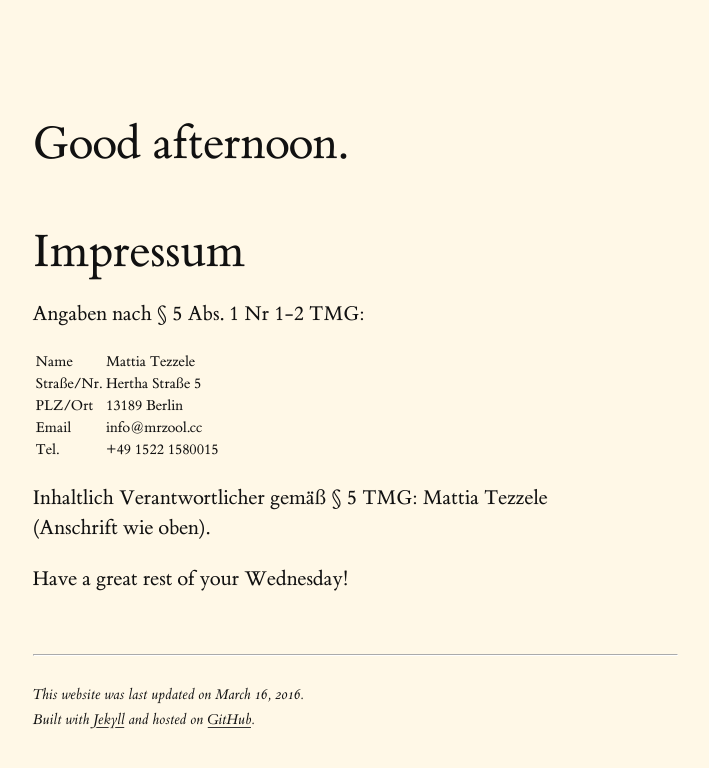
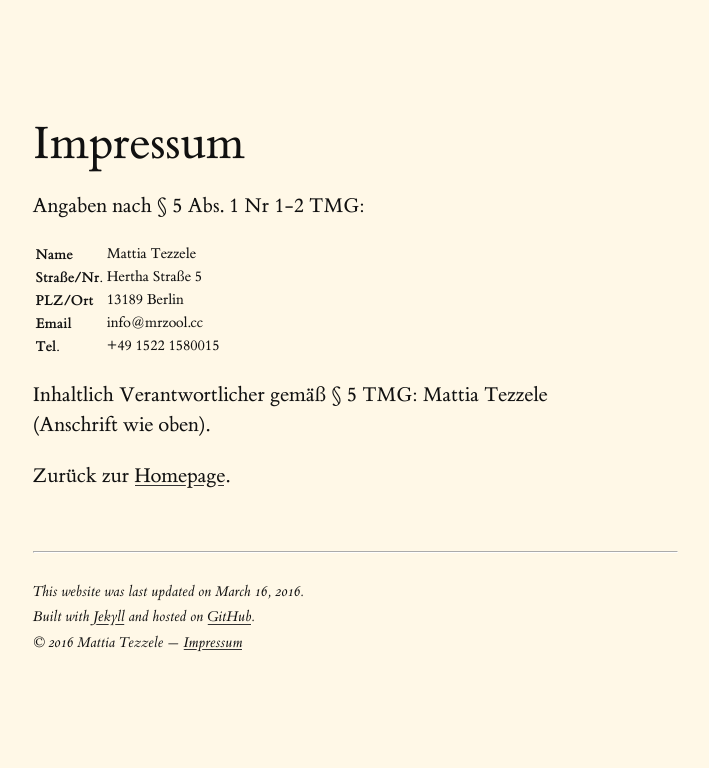
Before and after one commit to mrzool/mrzool.github.io, a Jekyll site: the page built from impressum/index.md, in a window 1280 px wide. Shown: the top 768 px of the page, without its empty margins (285-994 px from the left). Built offline with Jekyll 4.4.1, drawn with Linux system fonts in a browser that asks for light colours.

Commit message:
Add copyright note and impressum link to footer

```diff
--- a/_includes/_footer.html
+++ b/_includes/_footer.html
@@ -1,5 +1,6 @@
 <footer class="px2 py2 mt2">
   {% comment %} {% include _nav.html %} {% endcomment %}
   <small class="block h5 mb1"> <i>This website was last updated on {{ 'now' | date: "%B %-d, %Y" }}.</i> </small>
-  <small class="block h5 mb3"><i>Built with <a href="http://jekyllrb.com/">Jekyll</a> and hosted on <a href="http://github.com">GitHub</a>.
+  <small class="block h5 mb1"><i>Built with <a href="http://jekyllrb.com/">Jekyll</a> and hosted on <a href="http://github.com">GitHub</a>.</small>
+  <small class="block h5 mb1"><i>&copy; {{ 'now' | date: "%Y" }} Mattia Tezzele &mdash; <a href="impressum">Impressum</a></i> </small>
 </footer>
--- a/_layouts/default.html
+++ b/_layouts/default.html
@@ -3,9 +3,13 @@
   {% include _head.html %}
   <body class="container">
     <main class="pt4 px2 mb4">
-      {% include _greeting.html %}
+      {% if page.title == "Home" %}
+        {% include _greeting.html %}
+      {% endif %}
       {{ content }}
-      {% include _bye.html %}
+      {% if page.title == "Home" %}
+        {% include _bye.html %}
+      {% endif %}
     </main>
     <hr class="ml2 mr2" style="border-color: white">
     {% include _footer.html %}
--- a/impressum/index.md
+++ b/impressum/index.md
@@ -1,17 +1,18 @@
 ---
 layout: default
 title: Impressum
-weight: 10
 ---
 
 # {{page.title}}
 
 Angaben nach § 5 Abs. 1 Nr 1-2 TMG:
 
-| Name          | Mattia Tezzele    |
-| Straße/Nr.    | Hertha Straße 5   |
-| PLZ/Ort       | 13189 Berlin      |
-| Email         | {{site.email}}    |
-| Tel.          | +49 1522 1580015  |
+| **Name**          | Mattia Tezzele    |
+| **Straße/Nr.**    | Hertha Straße 5   |
+| **PLZ/Ort**       | 13189 Berlin      |
+| **Email**         | {{site.email}}    |
+| **Tel.**          | +49 1522 1580015  |
 
 Inhaltlich Verantwortlicher gemäß § 5 TMG: Mattia Tezzele (Anschrift wie oben).
+
+Zurück zur [Homepage](/).
```
